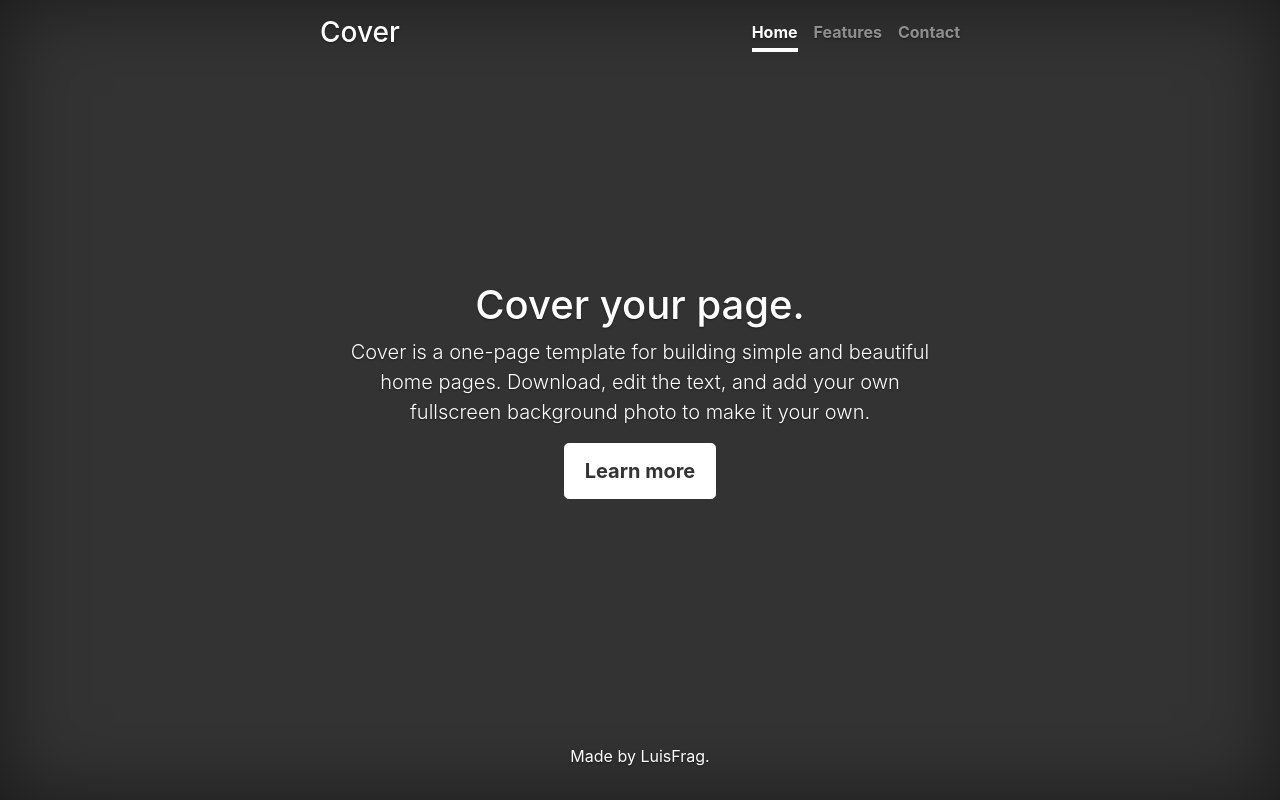
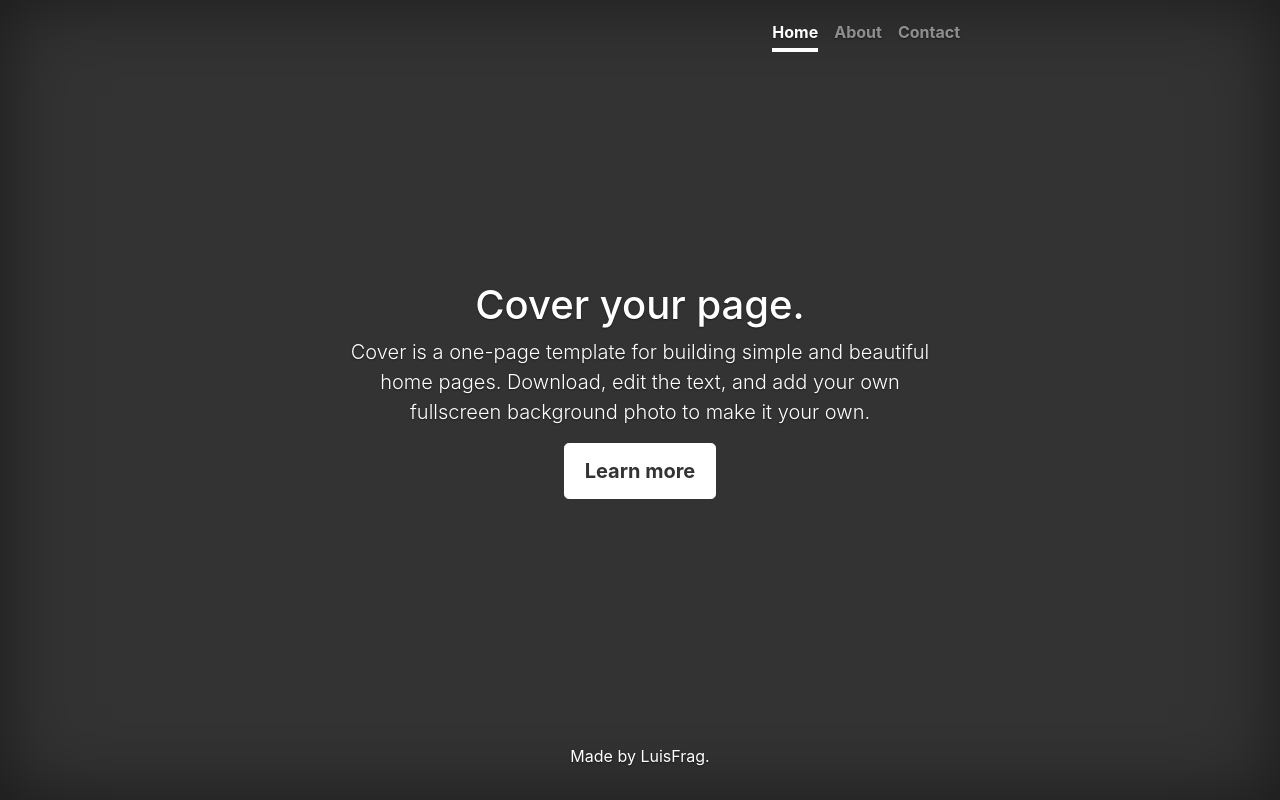
Before and after one commit to awkiamaru/booksure, an Angular app: page / in a window 1280 px wide. Built offline with nearby package versions, Linux system fonts and the light colour scheme.

Commit message:
Update header

```diff
--- a/src/app/layout/header/header.component.html
+++ b/src/app/layout/header/header.component.html
@@ -1,9 +1,8 @@
 
     <div class="inner">
-      <h3 class="masthead-brand">Cover</h3>
       <nav class="nav nav-masthead justify-content-center">
         <a class="nav-link active" href="#">Home</a>
-        <a class="nav-link" href="#">Features</a>
+        <a class="nav-link" href="#">About</a>
         <a class="nav-link" href="#">Contact</a>
       </nav>
     </div>
```
